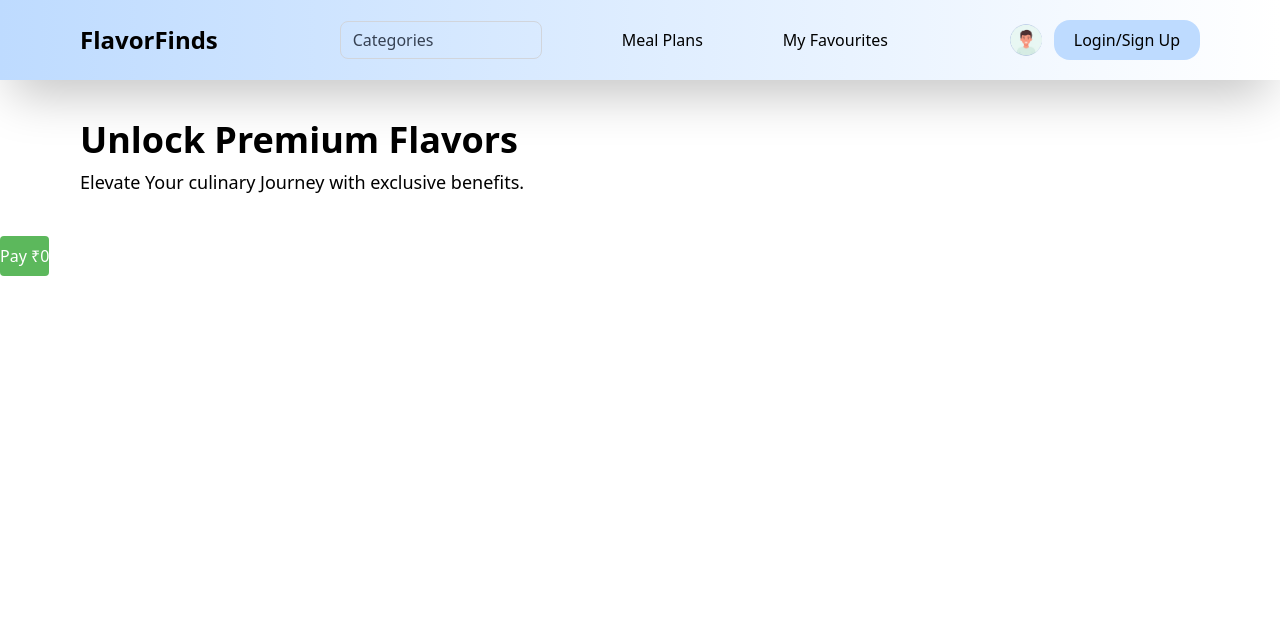
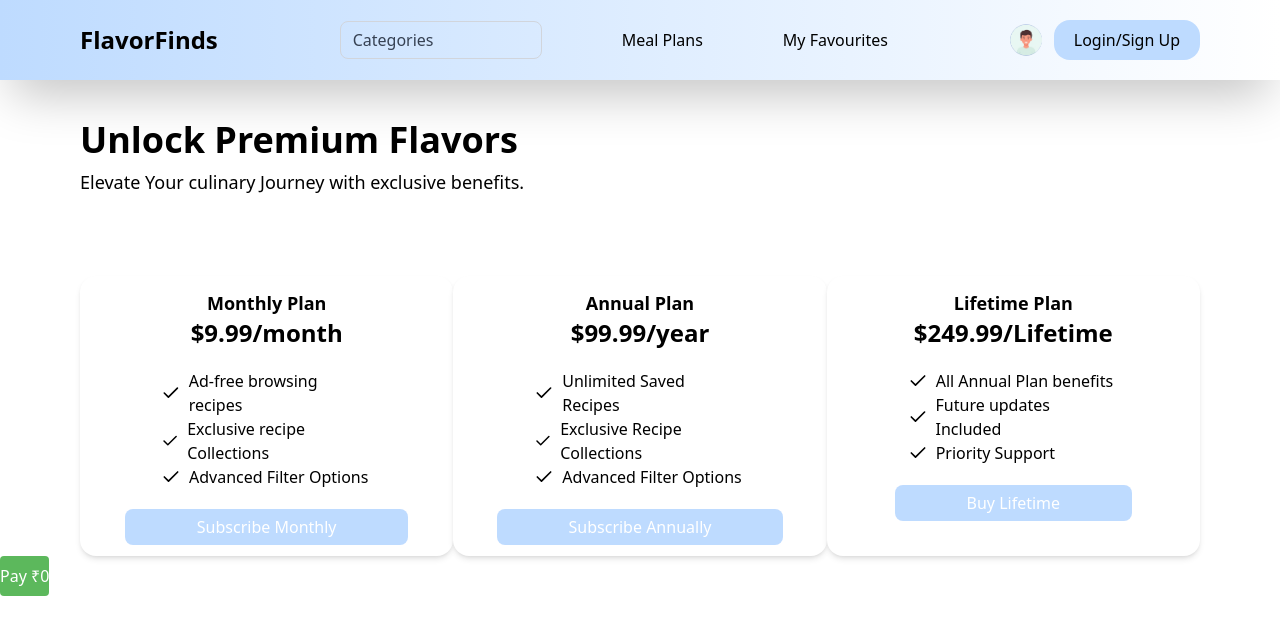
Before and after one commit to IamFJ03/HelloSkillz, a React (Vite) app in the folder frontend/: page /payment in a window 1280 px wide. Shown: the top 634 px of the page. Built offline with nearby package versions, Linux system fonts and the light colour scheme.

Commit message:
Payment UI

```diff
--- a/frontend/src/Pages/Payment.jsx
+++ b/frontend/src/Pages/Payment.jsx
@@ -1,7 +1,7 @@
 import React, { useState, useEffect } from 'react'
 import axios from 'axios';
 import Navbar from '../Components/Navbar';
-import { Currency } from 'lucide-react';
+import { Check } from 'lucide-react';
 
 export default function Payment() {
     const RAZORPAY_KEY_ID = 'rzp_test_RTJBBXdu6qLigb';
@@ -80,9 +80,9 @@ export default function Payment() {
     }
 
     const info = [
-        { heading: "Monthly Plan", amount: 9.99, for: "month", subhead1: "Ad-free browsing recipes", subhead2: "Exclusive recipe Collections", subHead3: "Advanced Filter Options", buttonTag: "Subscribe Monthly" },
-        { heading: "Annual Plan", amount: 99.99, for: "year", subhead1: "Unlimited Saved Recipes", subhead2: "Exclusive Recipe Collections", subHead3: "Advanced Filter Options", buttonTag: "Subscribe Annually" },
-        { heading: "Lifetime Plan", amount: 249.99, for: "Lifetime", subhead1: "All Annual Plan benefits", subhead2: "Future updates Included", subHead3: "Priority Support", buttonTag: "Buy Lifetime" }
+        { heading: "Monthly Plan", amount: 9.99, for: "month", subHead1: "Ad-free browsing recipes", subHead2: "Exclusive recipe Collections", subHead3: "Advanced Filter Options", buttonTag: "Subscribe Monthly" },
+        { heading: "Annual Plan", amount: 99.99, for: "year", subHead1: "Unlimited Saved Recipes", subHead2: "Exclusive Recipe Collections", subHead3: "Advanced Filter Options", buttonTag: "Subscribe Annually" },
+        { heading: "Lifetime Plan", amount: 249.99, for: "Lifetime", subHead1: "All Annual Plan benefits", subHead2: "Future updates Included", subHead3: "Priority Support", buttonTag: "Buy Lifetime" }
     ]
 
     return (
@@ -92,12 +92,25 @@ export default function Payment() {
                 <p className='font-sans text-4xl font-bold '>Unlock Premium Flavors</p>
                 <p className='text-lg mt-2'>Elevate Your culinary Journey with exclusive benefits.</p>
             </div>
-            <div className='flex  justify-between px-20'>
-                {info.map((data, index) => {
-                    <div className='h-70 w-100 bg-white shadow-md rounded-2xl'>
-                        <p>{data.heading}</p>
+            <div className='flex justify-between px-20 mt-10'>
+                {info.map((data, index) =>  (
+                    <div className='h-70 w-100 bg-white shadow-md rounded-2xl text-center hover:scale-110 hover:-mt-5 border border-transparent hover:border-blue-400 cursor-pointer transition-all duration-500'>
+                        <p className='text-lg font-bold text-center mt-3'>{data.heading}</p>
+                        <p className='text-2xl font-bold'>${data.amount}/{data.for}</p>
+                        <div className='my-5 text-left px-20'>
+                            <div className='flex items-center gap-2'>
+                        <Check size={20} color='black'/><p>{data.subHead1}</p>
+                        </div>
+                        <div className='flex items-center gap-2'>
+                        <Check size={20} color='black'/><p>{data.subHead2}</p>
+                        </div>
+                        <div className='flex items-center gap-2'>
+                        <Check size={20} color='black'/><p>{data.subHead3}</p>
+                        </div>
+                        </div>
+                        <button className='text-white bg-blue-200 px-18 py-1.5 rounded-lg cursor-pointer'>{data.buttonTag}</button>
                     </div>
-                })}
+                ))}
             </div>
 
             <button type="submit" disabled={isLoading} className='bg-[#5cb85c] rounded text-white py-2'>
```
